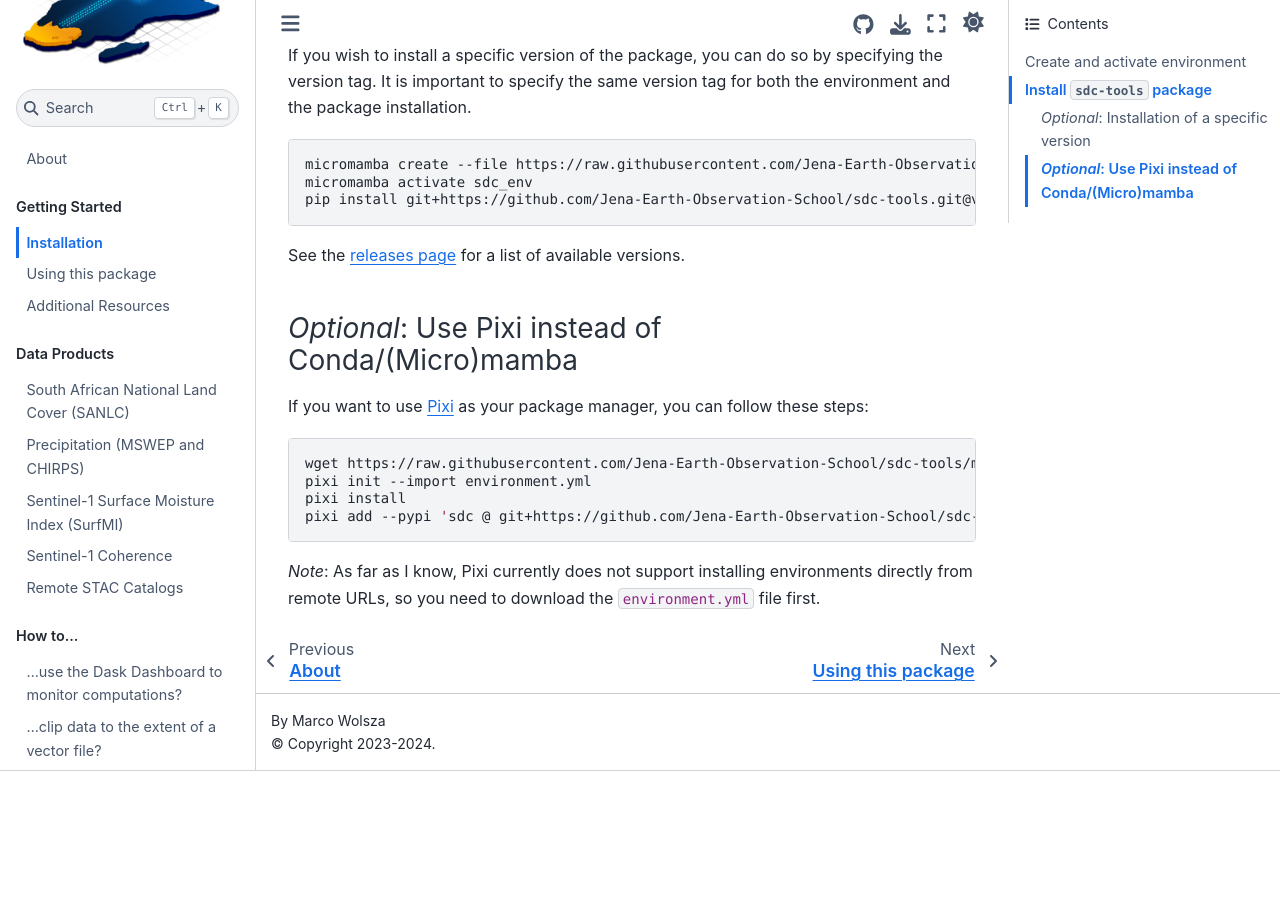
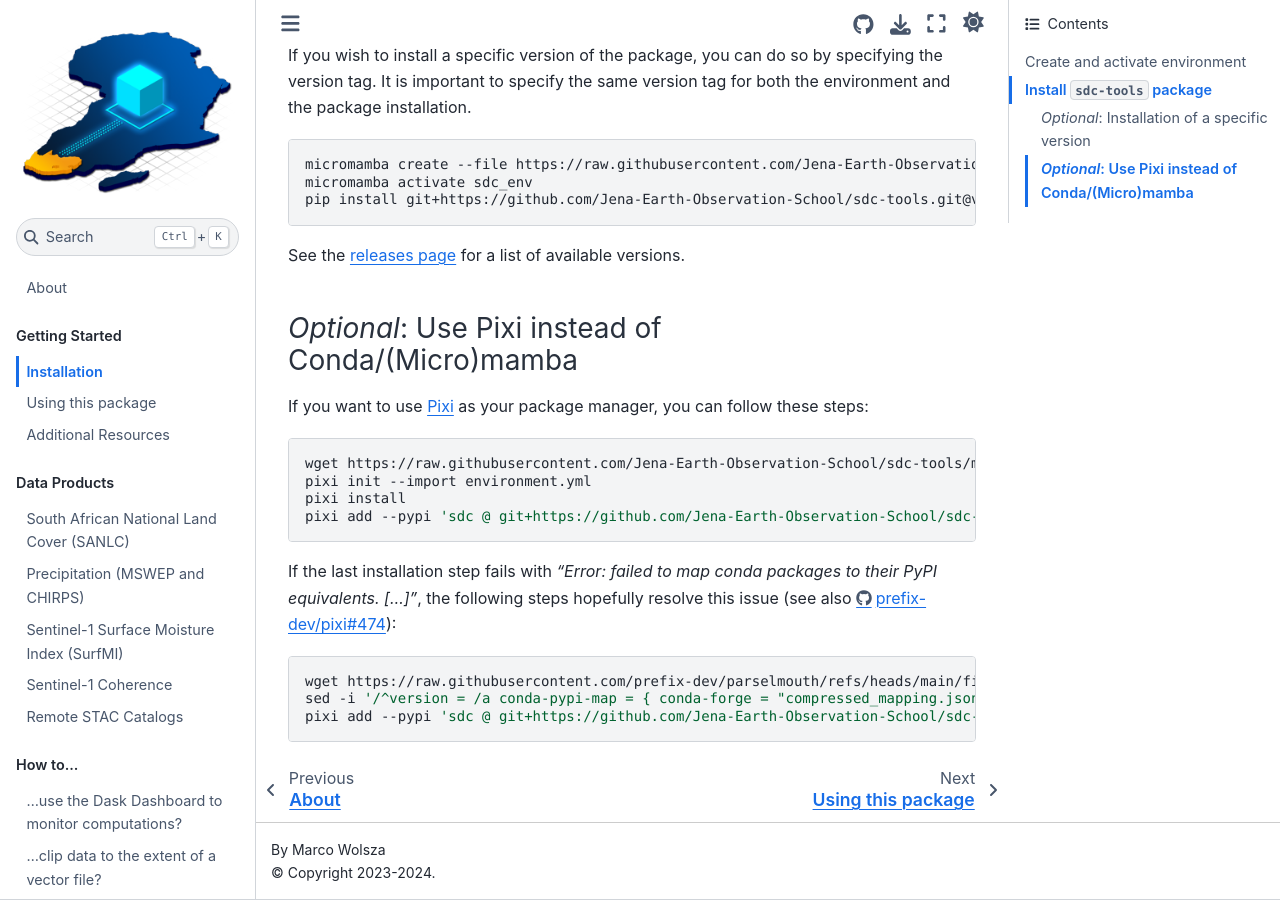
Before and after one commit to Jena-Earth-Observation-School/sdc-tools, a Jupyter Book: the page built from docs/content/01/01_00_Installation.md, in a window 1280 px wide and 900 px high, scrolled down 781 px. Built offline with Jupyter Book 1.0.4 settings and Sphinx 7.4.7 and the Sphinx Book theme 1.1.4, drawn with Linux system fonts in a browser that asks for light colours; pages that are not in the unit, such as notebooks, are missing from menus; before the commit the page ends 1552 px from its top, so only the background shows below that.

Commit message:
docs: update pixi installation notes (#92)

````diff
--- a/docs/content/01/01_00_Installation.md
+++ b/docs/content/01/01_00_Installation.md
@@ -52,8 +52,14 @@
 wget https://raw.githubusercontent.com/Jena-Earth-Observation-School/sdc-tools/main/environment.yml
 pixi init --import environment.yml
 pixi install
-pixi add --pypi 'sdc @ git+https://github.com/Jena-Earth-Observation-School/sdc-tools.git’
+pixi add --pypi 'sdc @ git+https://github.com/Jena-Earth-Observation-School/sdc-tools.git'
 ```
 
-_Note_: As far as I know, Pixi currently does not support installing environments
-directly from  remote URLs, so you need to download the `environment.yml` file first.
+If the last installation step fails with _"Error: failed to map conda packages to their PyPI equivalents. [...]"_,
+the following steps hopefully resolve this issue (see also https://github.com/prefix-dev/pixi/issues/474):
+
+```bash
+wget https://raw.githubusercontent.com/prefix-dev/parselmouth/refs/heads/main/files/compressed_mapping.json
+sed -i '/^version = /a conda-pypi-map = { conda-forge = "compressed_mapping.json" }' pixi.toml
+pixi add --pypi 'sdc @ git+https://github.com/Jena-Earth-Observation-School/sdc-tools.git'
+```
````
